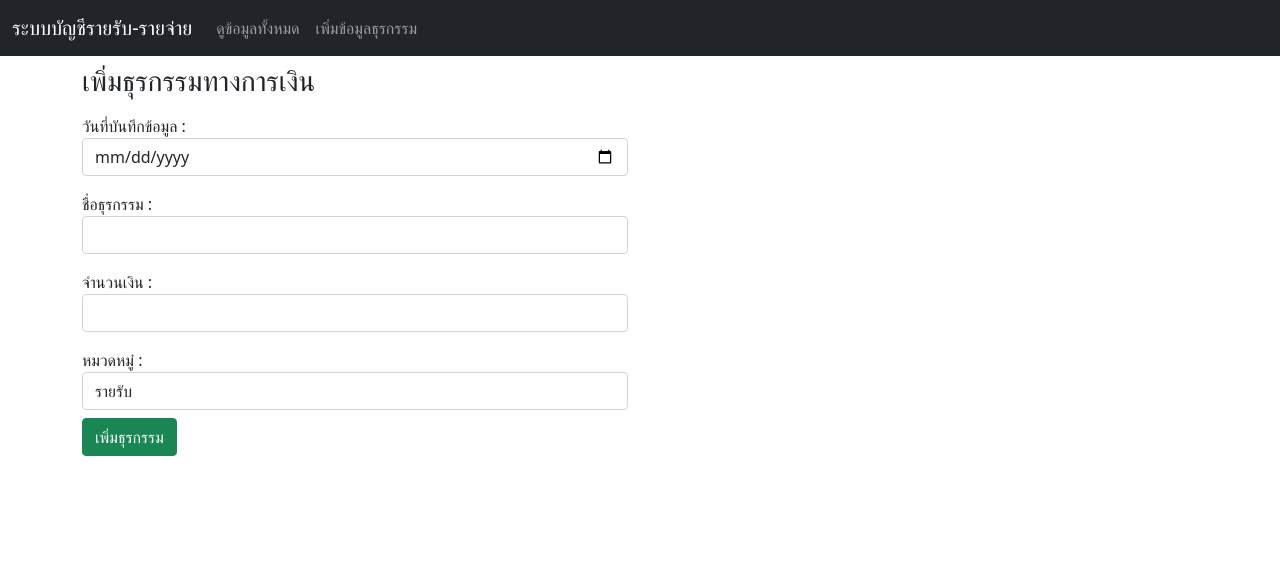
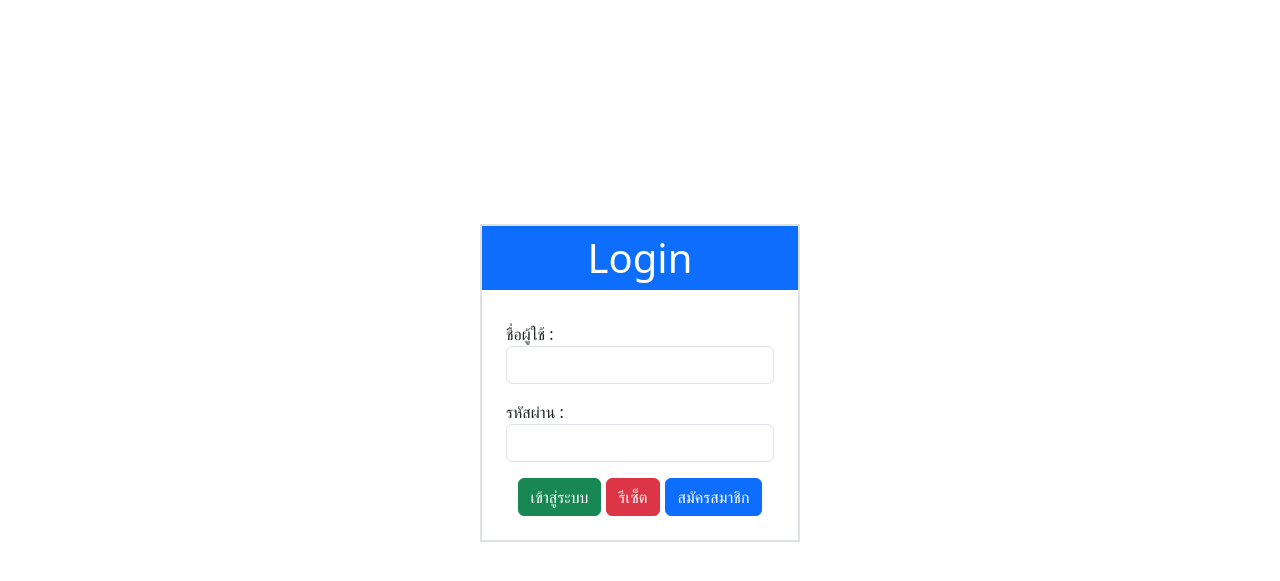
Before and after one commit to bom70489/pythonanywhere, a Flask app: page / in a window 1280 px wide. Shown: the top 581 px of the page. Run offline with Flask 3, Linux system fonts and the light colour scheme.

Commit message:
Update login register

```diff
--- a/app.py
+++ b/app.py
@@ -1,9 +1,11 @@
-from flask import Flask , render_template , request , redirect
+from flask import Flask , render_template , request , flash , url_for , redirect , session
+from werkzeug.security import generate_password_hash , check_password_hash
 from flask_sqlalchemy import SQLAlchemy
 
 app = Flask(__name__)
 app.config['SQLALCHEMY_DATABASE_URI'] = 'sqlite:///Statement.db'
 app.config['SQLALCHEMY_TRACK_MODIFICATIONS'] = False
+app.secret_key = "my_secret_key"
 db = SQLAlchemy(app)
 
 class Statement(db.Model):
@@ -13,8 +15,17 @@ class Statement(db.Model):
     amount = db.Column(db.Integer , nullable = False)
     catagory = db.Column(db.String(100) , nullable = False)
 
-with app.app_context():
-    db.create_all()
+class User(db.Model):
+    id = db.Column(db.Integer , primary_key = True)
+    email = db.Column(db.String(100) , nullable = False)
+    username = db.Column(db.String(100) , nullable = False)
+    password_hash = db.Column(db.String(150) , nullable = False)
+
+    def set_password(self , password):
+        self.password_hash = generate_password_hash(password)
+
+    def check_password(self , password):
+        return check_password_hash(self.password_hash , password)
 
 @app.template_filter()
 def currencyFormat(value) :
@@ -23,7 +34,53 @@ def currencyFormat(value) :
 
 @app.route("/")
 def index():
-    return render_template("index.html")
+    if "username" in session:
+        return render_template("index.html")
+    return render_template("loginPage.html")
+
+@app.route("/login", methods=["GET", "POST"])
+def login():
+    if request.method == "POST":
+        username = request.form['username']
+        password = request.form['password']
+        user = User.query.filter_by(username = username).first()
+        if user and user.check_password(password):
+            session['username'] = username
+            flash("เข้าสู่ระบบสำเร็จ!", "success")
+            return redirect(url_for("index"))
+        else:
+            flash("ชื่อผู้ใช้หรือรหัสผ่านไม่ถูกต้อง", "danger")
+            return render_template("loginPage.html")
+
+    return render_template("loginPage.html")
+
+
+@app.route("/register", methods=["GET", "POST"])
+def register():
+    if request.method == "POST":
+        email = request.form['email']
+        username = request.form['username']
+        password = request.form['password']
+
+        existing_user = User.query.filter_by(username=username).first()
+        if existing_user:
+            flash("มีผู้ใช้นี้แล้ว", "danger")
+            return redirect(url_for("register"))
+
+        new_user = User(email = email, username = username)
+        new_user.set_password(password)
+        db.session.add(new_user)
+        db.session.commit()
+        flash("สมัครสมาชิกสำเร็จ! กรุณาเข้าสู่ระบบ", "success")
+        return redirect(url_for("login"))
+
+    return render_template("registerPage.html")
+
+@app.route('/logout')
+def logout():
+    session.pop("username" , None)
+    flash("ออกจากระบบเรีบร้อยเเล้ว" , "info")
+    return redirect(url_for('login'))
 
 @app.route("/addStatement" , methods = ["POST"])
 def addStatement():
@@ -69,4 +126,6 @@ def updateStatement() :
     return redirect("/showData")
 
 if __name__ == "__main__" :
+    with app.app_context():
+        db.create_all()
     app.run(debug = True)
--- a/templates/index.html
+++ b/templates/index.html
@@ -5,11 +5,20 @@
 {% endblock %}
 
 {% block body %}
+    {% with messages = get_flashed_messages(with_categories = true) %}
+            {% if messages %}
+                {% for category , message in messages %}
+                <div class="alert alert-{{ category }} alert-dismissible fade show" role="alert">
+                    {{ message }}
+                    <button type="button" class="btn-close" data-bs-dismiss="alert" aria-label="Close"></button>
+                </div>
+                {% endfor %}
+            {% endif %}
+    {% endwith %}
     <div class="container">
         <div class="row">
-            <div class="col-md-6 my-2">
+            <div class="col-md-6 my-2 mt-3">
                 <h3>เพิ่มธุรกรรมทางการเงิน</h3>
-
                 <!-- form-control -->
                 <form action="/addStatement" method="POST">
                     <div class="form-group mt-3">
--- a/templates/layout.html
+++ b/templates/layout.html
@@ -2,12 +2,13 @@
 <html lang="en">
   <head>
     <meta charset="utf-8">
-    <link href="https://cdn.jsdelivr.net/npm/bootstrap@5.0.2/dist/css/bootstrap.min.css" rel="stylesheet" integrity="sha384-EVSTQN3/azprG1Anm3QDgpJLIm9Nao0Yz1ztcQTwFspd3yD65VohhpuuCOmLASjC" crossorigin="anonymous">
+    <link href="https://cdn.jsdelivr.net/npm/bootstrap@5.3.2/dist/css/bootstrap.min.css" rel="stylesheet">
     <script src="https://cdn.jsdelivr.net/npm/@popperjs/core@2.9.2/dist/umd/popper.min.js" integrity="sha384-IQsoLXl5PILFhosVNubq5LC7Qb9DXgDA9i+tQ8Zj3iwWAwPtgFTxbJ8NT4GN1R8p" crossorigin="anonymous"></script>
     <script src="https://cdn.jsdelivr.net/npm/bootstrap@5.0.2/dist/js/bootstrap.min.js" integrity="sha384-cVKIPhGWiC2Al4u+LWgxfKTRIcfu0JTxR+EQDz/bgldoEyl4H0zUF0QKbrJ0EcQF" crossorigin="anonymous"></script>
     <title>{% block title %} {% endblock %}</title>
   </head>
   <body>
+      {% if session.get('username') %}
         <nav class="navbar navbar-expand-lg navbar-dark bg-dark">
           <div class="container-fluid">
             <a class="navbar-brand" href="#">ระบบบัญชีรายรับ-รายจ่าย</a>
@@ -22,11 +23,22 @@
                 <li class="nav-item">
                   <a class="nav-link" href="/">เพิ่มข้อมูลธุรกรรม</a>
                 </li>
-
               </ul>
+            </div>
+            <div class="text-white d-flex align-items-center text-center">
+              <span>{{ session.get('username') }} | </span>
+              {% if session.get('username') == "Pakapol" %}
+              <span class="ms-1">Admin</span>
+              {% else %}
+              <span class="ms-1">User</span>
+              {% endif %}
+              <div class="ms-3">
+              <a class="nav-link text-white" href="/logout">ออกจากระบบ</a>
+              </div>
             </div>
           </div>
         </nav>
+      {% endif %}
 
         {% block body %}
         {% endblock %}
--- /dev/null
+++ b/templates/loginPage.html
@@ -0,0 +1,40 @@
+{% extends 'layout.html'%}
+
+{% block title %}
+Login Page
+{% endblock %}
+
+{% block body %}
+    {% with messages = get_flashed_messages(with_categories = true) %}
+                {% if messages %}
+                    {% for category , message in messages %}
+                    <div class="alert alert-{{ category }} alert-dismissible fade show" role="alert">
+                        {{ message }}
+                        <button type="button" class="btn-close" data-bs-dismiss="alert" aria-label="Close"></button>
+                    </div>
+                    {% endfor %}
+                {% endif %}
+    {% endwith %}
+<div class="d-flex justify-content-center" style="margin-top: 200px;">
+    <form action="/login" method="POST" class="mt-4 border border-2 w-25">
+        <h1 class="text-center bg-primary p-2 text-white">Login</h1>
+        <div class="p-4">
+            <div class="form-group">
+                <label for="username">ชื่อผู้ใช้ :</label>
+                <input type="text" class="form-control" id="username" name="username" required>
+            </div>
+            <div class="form-group mt-3">
+                <label for="password">รหัสผ่าน :</label>
+                <input type="password" class="form-control" id="password" name="password" required>
+            </div>
+            <div class="mt-3 text-center">
+                <button type="submit" class="btn btn-success">เข้าสู่ระบบ</button>
+                <button type="reset" class="btn btn-danger">รีเซ็ต</button>
+                <a href="/register" class="btn btn-primary">สมัครสมาชิก</a>
+            </div>
+        </div>
+    </form>
+
+</div>
+
+{% endblock %}
```
Also changed, not shown: templates/registerPage.html (added, +31 -0 lines), instance/Statement.db.
